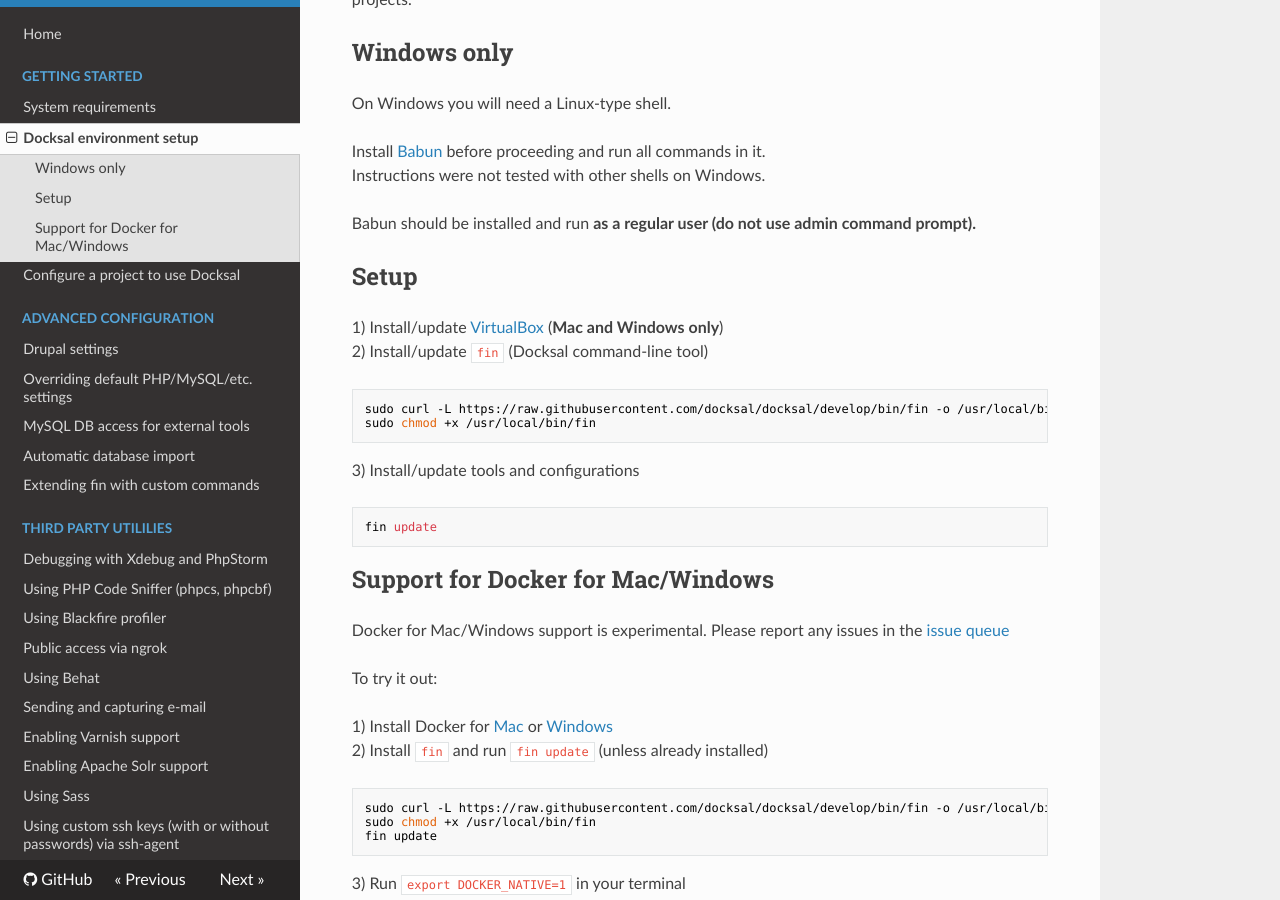
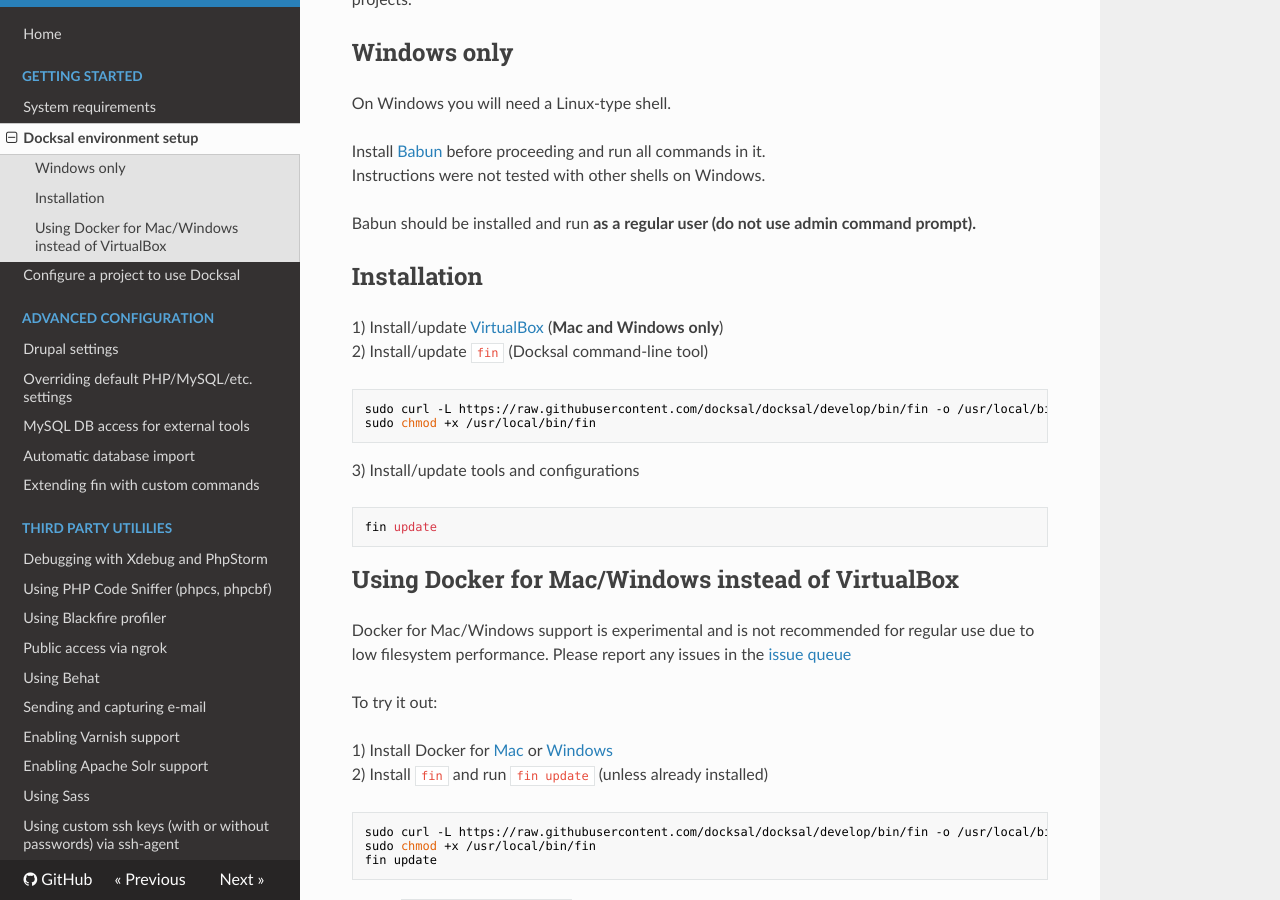
Before and after one commit to docksal/docksal, an MkDocs documentation site: the page built from docs/env-setup.md, in a window 1280 px wide and 900 px high, scrolled down 220 px. Built offline with MkDocs 1.6.1, drawn with Linux system fonts in a browser that asks for light colours; nearby versions of some CDN libraries; old or Windows-style settings are respelled for this version of MkDocs.

Commit message:
Update env-setup.md

````diff
--- a/docs/env-setup.md
+++ b/docs/env-setup.md
@@ -12,7 +12,7 @@ Instructions were not tested with other shells on Windows.
 
 Babun should be installed and run **as a regular user (do not use admin command prompt).**
 
-## Setup
+## Installation
 
 1) Install/update [VirtualBox](https://www.virtualbox.org) (**Mac and Windows only**)
 2) Install/update `fin` (Docksal command-line tool)
@@ -29,9 +29,9 @@ fin update
 ```
 
 
-## Support for Docker for Mac/Windows
+## Using Docker for Mac/Windows instead of VirtualBox
 
-Docker for Mac/Windows support is experimental. Please report any issues in the [issue queue](https://github.com/docksal/docksal/issues)
+Docker for Mac/Windows support is experimental and is not recommended for regular use due to low filesystem performance. Please report any issues in the [issue queue](https://github.com/docksal/docksal/issues)
 
 To try it out:
 
````
